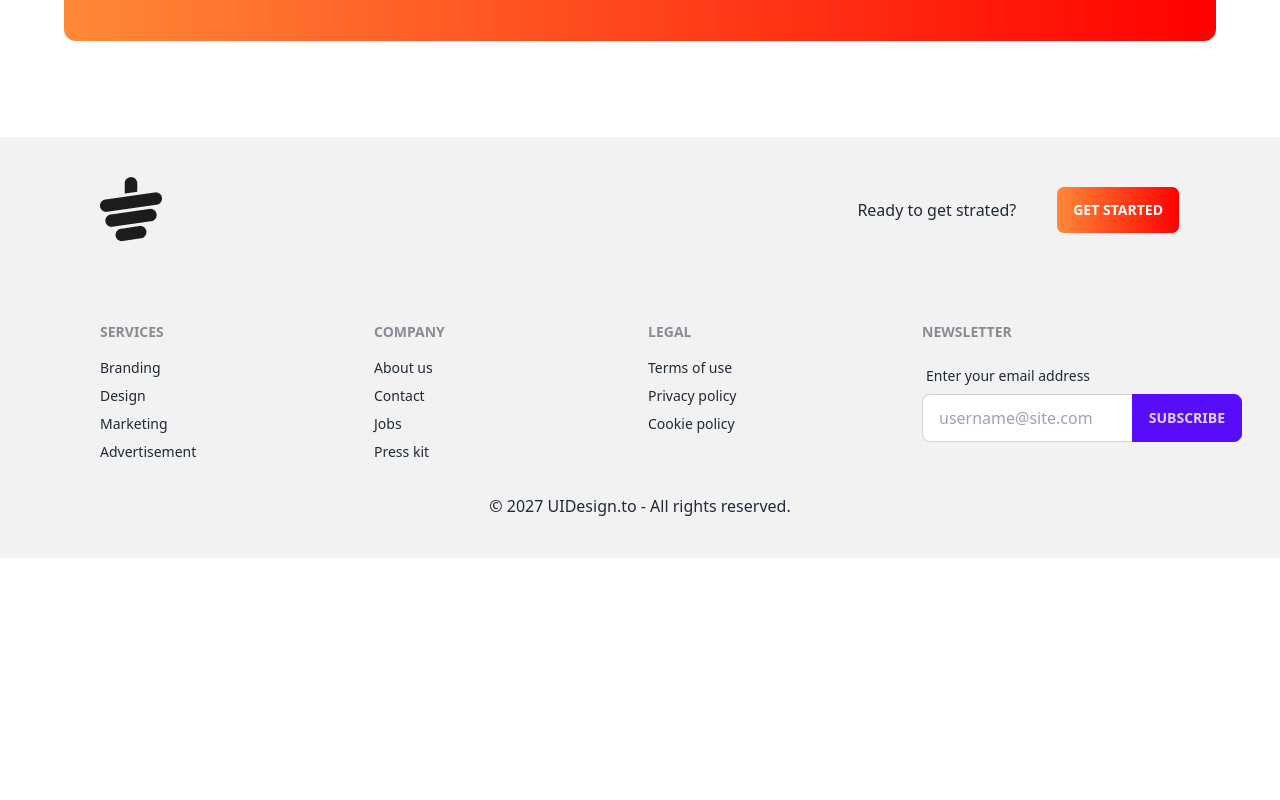
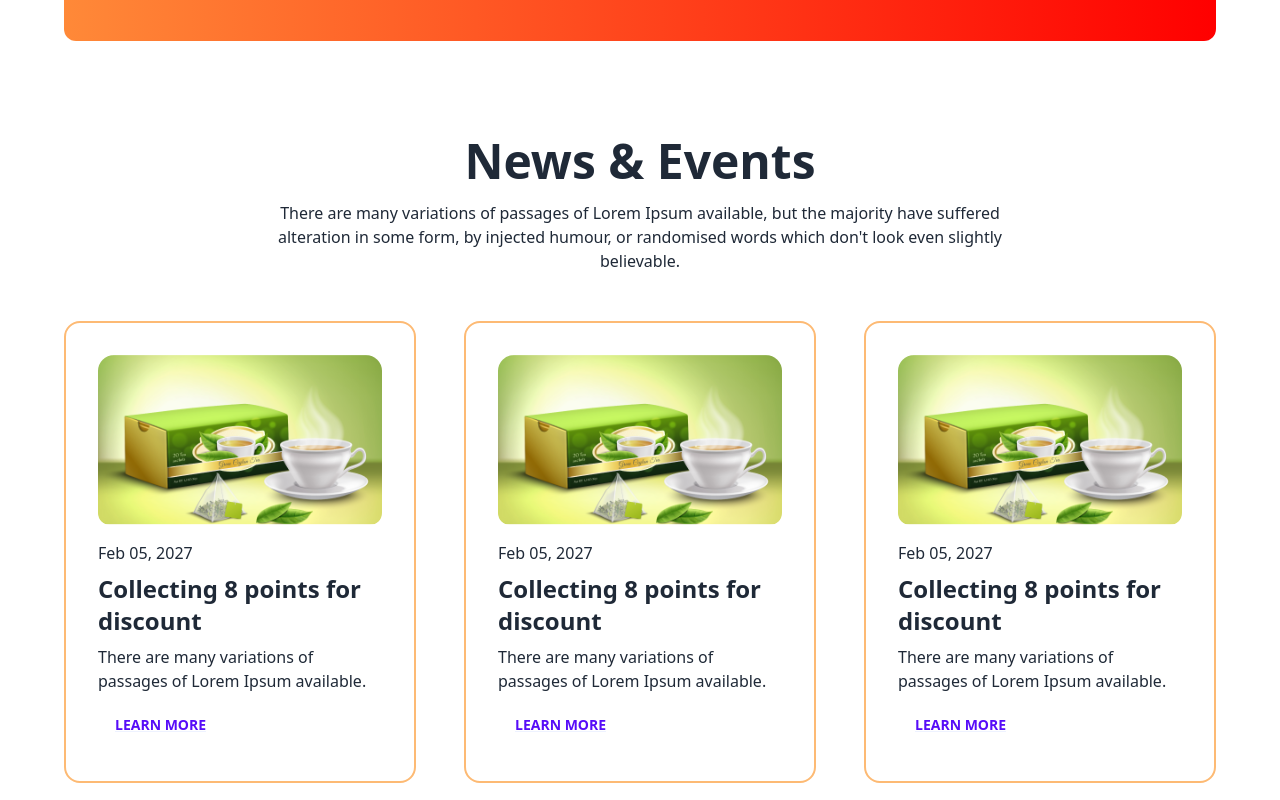
Before and after one commit to parvejme24/tea-house, a plain HTML site: page index.html in a window 1280 px wide. Shown: the part 2560-3360 px from the top of the page. Before the commit the page ends 3118 px from the top, so only its background shows below. Drawn offline with nearby package versions, Linux system fonts and the light colour scheme.

Commit message:
added news section

```diff
--- a/index.html
+++ b/index.html
@@ -51,7 +51,9 @@
                     <h1 class="text-7xl font-extrabold">It's good tea time at The Tea House</h1>
                     <p class="py-6">Tea and Botanical Solutions Supplier Give Optimum Satisfaction To Your Taste Buds.
                     </p>
-                    <button class="btn bg-gradient-to-r from-gradient-start to-gradient-end text-white capitalize">Explore More <img src="images/arrow.png" alt=""></button>
+                    <button
+                        class="btn bg-gradient-to-r from-gradient-start to-gradient-end text-white capitalize">Explore
+                        More <img src="images/arrow.png" alt=""></button>
                 </div>
                 <div class="relative">
                     <img src="images/banner.png" class="max-w-sm rounded-lg" />
@@ -203,8 +205,56 @@
 
 
         <!-- news event section  -->
-        <section>
+        <section class="mb-24">
+            <h2 class="text-5xl font-bold text-center mb-4">News & Events</h2>
+            <p class="text-center px-8 lg:px-48">There are many variations of passages of Lorem Ipsum available, but the
+                majority have suffered alteration in some form, by injected humour, or randomised words which don't look
+                even slightly believable. </p>
 
+            <div class="mt-12 grid grid-cols-1  md:grid-cols-3 gap-12">
+                <!-- card one  -->
+                <div class="card p-8 bg-base-100 border-2 border-orange-300">
+                    <figure class="mb-4">
+                        <img src="/images/news-1.png" alt="Shoes" class="rounded-xl" />
+                    </figure>
+                    <div class="card-body p-0">
+                        <p class="">Feb 05, 2027</p>
+                        <h2 class="text-2xl font-bold">Collecting 8 points for discount</h2>
+                        <p>There are many variations of passages of Lorem Ipsum available.</p>
+                        <div class="card-actions">
+                            <button class="btn btn-link decoration-indigo-50">Learn More</button>
+                        </div>
+                    </div>
+                </div>
+                <!-- card two  -->
+                <div class="card p-8 bg-base-100 border-2 border-orange-300">
+                    <figure class="mb-4">
+                        <img src="/images/news-1.png" alt="Shoes" class="rounded-xl" />
+                    </figure>
+                    <div class="card-body p-0">
+                        <p class="">Feb 05, 2027</p>
+                        <h2 class="text-2xl font-bold">Collecting 8 points for discount</h2>
+                        <p>There are many variations of passages of Lorem Ipsum available.</p>
+                        <div class="card-actions">
+                            <button class="btn btn-link decoration-indigo-50">Learn More</button>
+                        </div>
+                    </div>
+                </div>
+                <!-- card three  -->
+                <div class="card p-8 bg-base-100 border-2 border-orange-300">
+                    <figure class="mb-4">
+                        <img src="/images/news-1.png" alt="Shoes" class="rounded-xl" />
+                    </figure>
+                    <div class="card-body p-0">
+                        <p class="">Feb 05, 2027</p>
+                        <h2 class="text-2xl font-bold">Collecting 8 points for discount</h2>
+                        <p>There are many variations of passages of Lorem Ipsum available.</p>
+                        <div class="card-actions">
+                            <button class="btn btn-link decoration-indigo-50">Learn More</button>
+                        </div>
+                    </div>
+                </div>
+            </div>
         </section>
     </main>
     <!-- end header section  -->
@@ -218,7 +268,8 @@
                 <img src="images/cup.png" alt="">
                 <div class="flex items-center gap-10">
                     <p>Ready to get strated?</p>
-                    <button class="btn bg-gradient-to-r from-gradient-start to-gradient-end text-white">Get Started</button>
+                    <button class="btn bg-gradient-to-r from-gradient-start to-gradient-end text-white">Get
+                        Started</button>
                 </div>
             </div>
             <div class="footer text-base-content grid grid-cols-1 md:grid-cols-2 lg:grid-cols-4">
```
